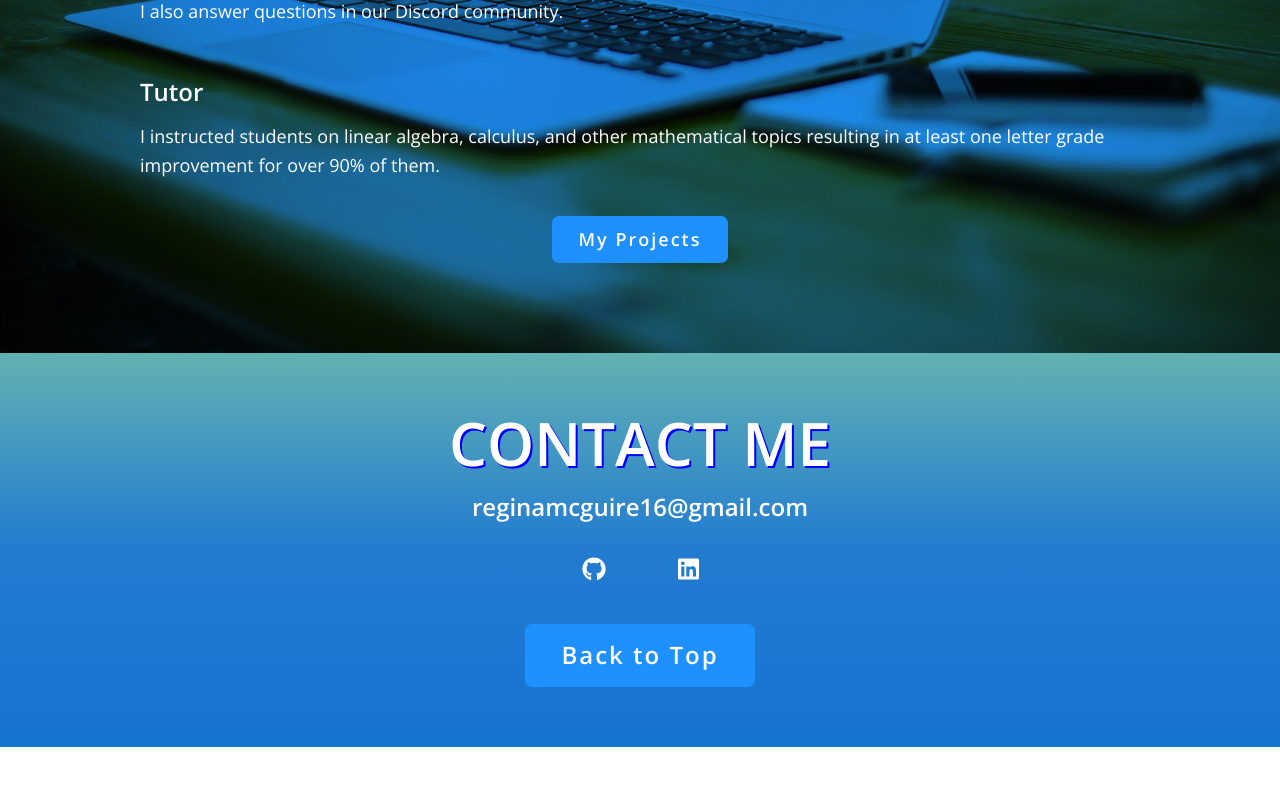
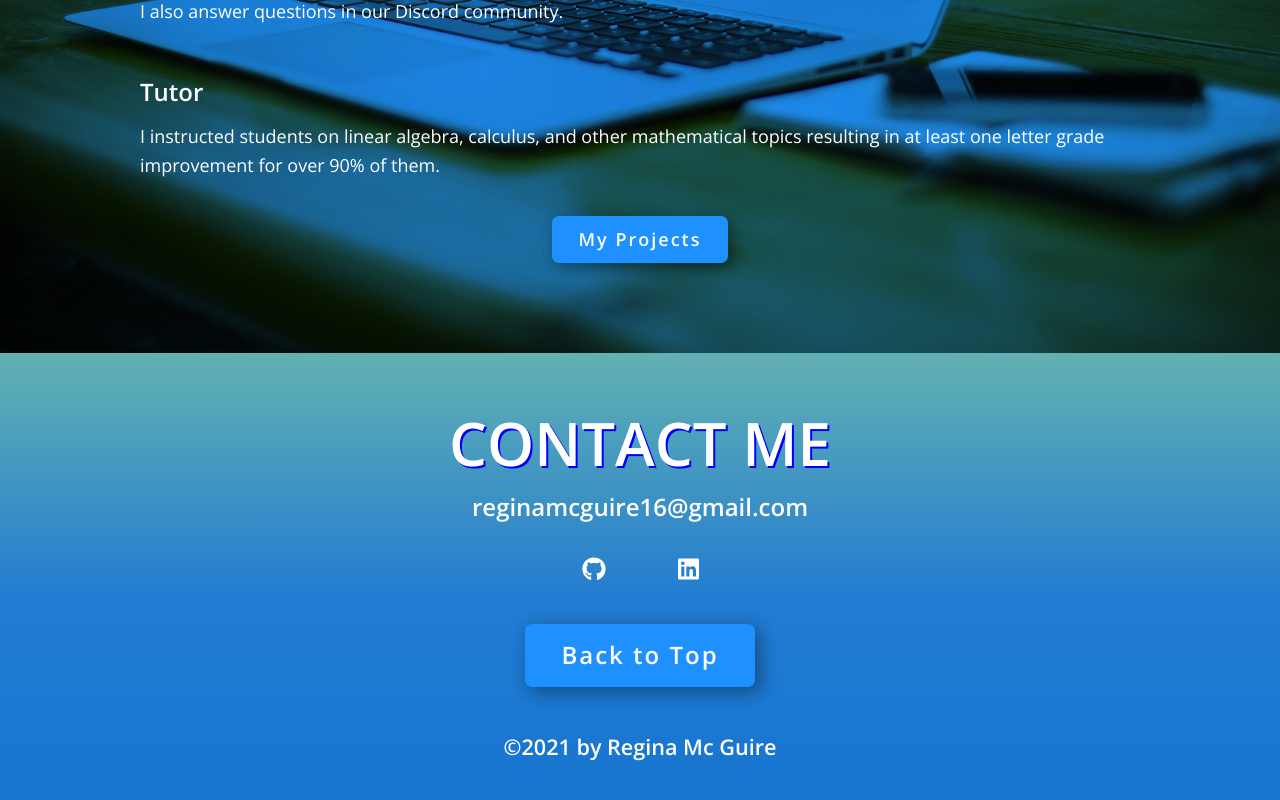
Before and after one commit to rmcguire6/react-portfolio, a React (Create React App) app: page / in a window 1280 px wide. Shown: the part 2145-2945 px from the top of the page. Before the commit the page ends 2892 px from the top, so only its background shows below. Built offline with nearby package versions, Linux system fonts and the light colour scheme.

Commit message:
Feat: Add copyright notice

```diff
--- a/src/components/Contact.js
+++ b/src/components/Contact.js
@@ -29,6 +29,7 @@ const Contact = () => {
       <a href="#top" className="btn btn-top">
         Back to Top
       </a>
+      <p className="copyright">&copy;2021 by Regina Mc Guire</p>
     </section>
   );
 };
--- a/src/styles/_components.scss
+++ b/src/styles/_components.scss
@@ -9,6 +9,7 @@
   letter-spacing: 2px;
   font-weight: var(--fw-bold);
   transition: transform 200ms ease-in-out;
+  box-shadow: var(--bs);
 }
 .btn:hover {
   transform: scale(1.1);
--- a/src/styles/_layout.scss
+++ b/src/styles/_layout.scss
@@ -54,7 +54,10 @@
 .social-list__link {
   padding: 1em;
 }
-
+.copyright {
+  margin-top: 2em;
+  font-size: 0.9em;
+}
 /* About Me */
 .about-me {
   max-width: 1000px;
```
